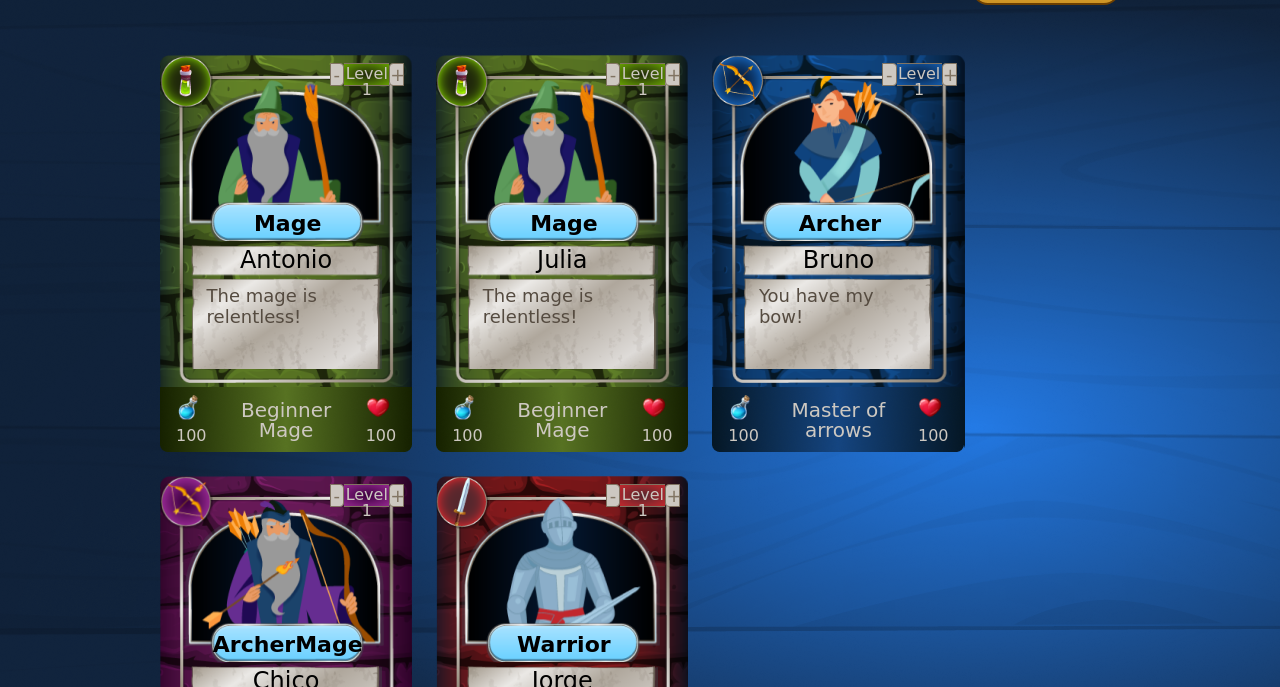
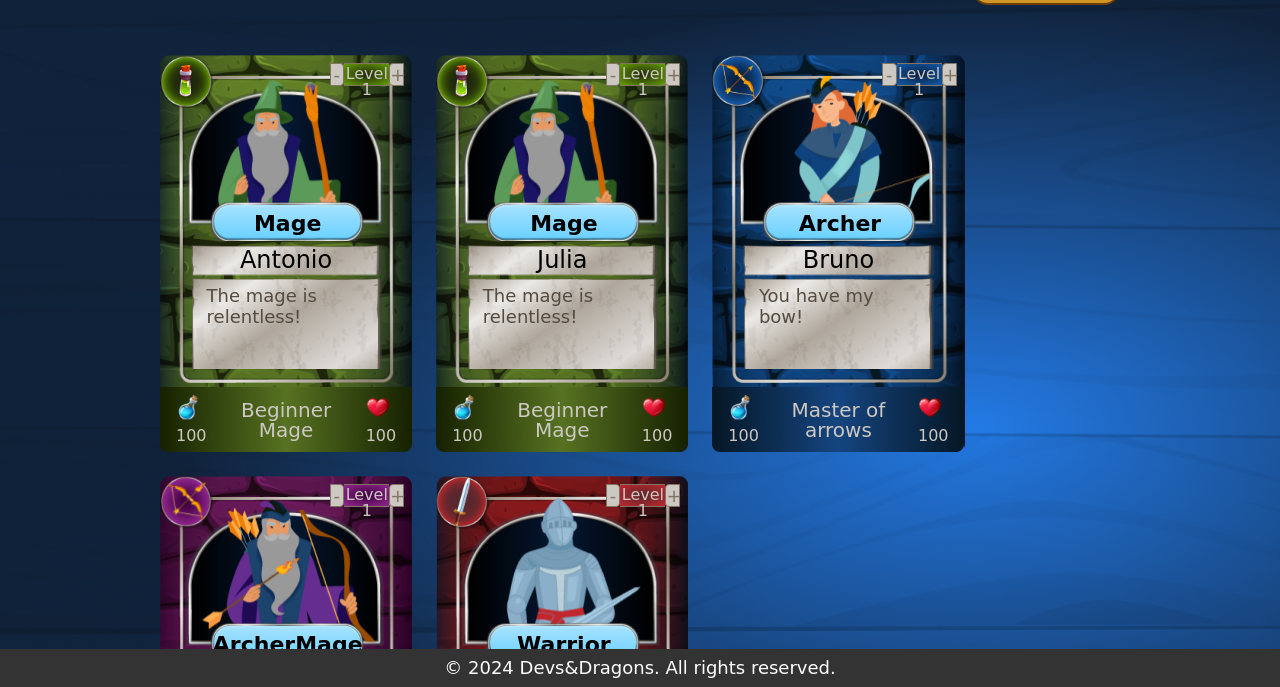
Before and after one commit to vicmazzola/dev-dragons, a plain HTML site: page index.html in a window 1280 px wide. Shown: the part 113-800 px from the top of the page. Drawn offline with Linux system fonts and the light colour scheme; a web font is replaced by a local one.

Commit message:
add footer style

```diff
--- a/src/assets/css/style.css
+++ b/src/assets/css/style.css
@@ -306,3 +306,22 @@ header {
     background-image: url(../img/archer-mage.png);
     background-repeat: no-repeat;
 }
+
+/* Footer */
+.site-footer {
+    position: fixed;
+    bottom: 0;
+    left: 0;
+    width: 100%;
+    background-color: #333;
+    color: #fff;
+    text-align: center;
+    padding: 10px 0;
+    z-index: 1000;
+}
+
+
+.site-footer p {
+    margin: 0;
+    font-size: 18px;
+}
```
